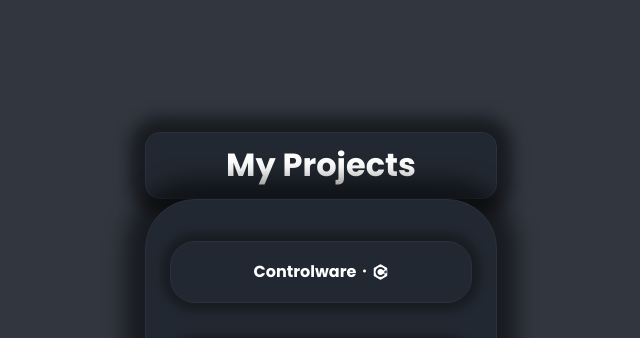
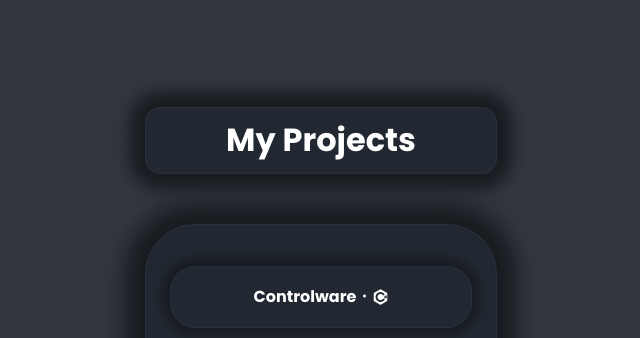
Before and after one commit to ssxbaa/SebaIsADev, a plain HTML site: page projects.html in a window 1280 px wide. Shown: the top 338 px of the page, without its empty margins (319-959 px from the left). Drawn offline with nearby package versions, Linux system fonts and the light colour scheme.

Commit message:
Update projects.css

```diff
--- a/css/projects.css
+++ b/css/projects.css
@@ -33,6 +33,7 @@ div.header {
     border-radius: 15px;
     height: 65px;
     width: 350px;
+    margin-bottom: 50px;
     box-shadow: 0px 0px 15px 15px rgba(0, 0, 0, 0.5);
     h1 {
         font-family: "Poppins", sans-serif;
```
